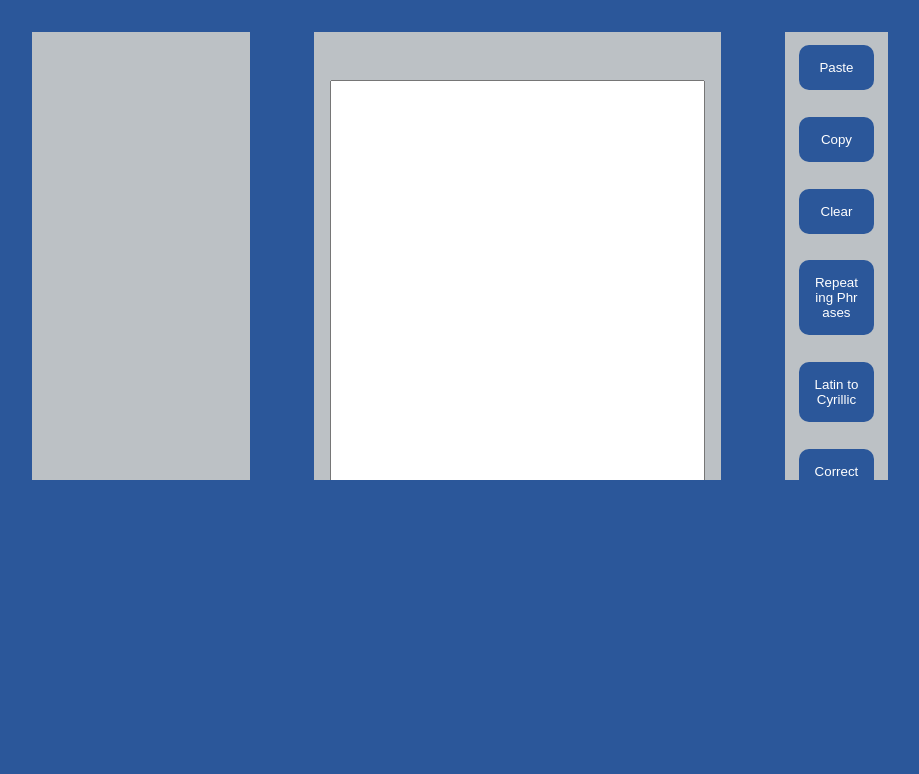
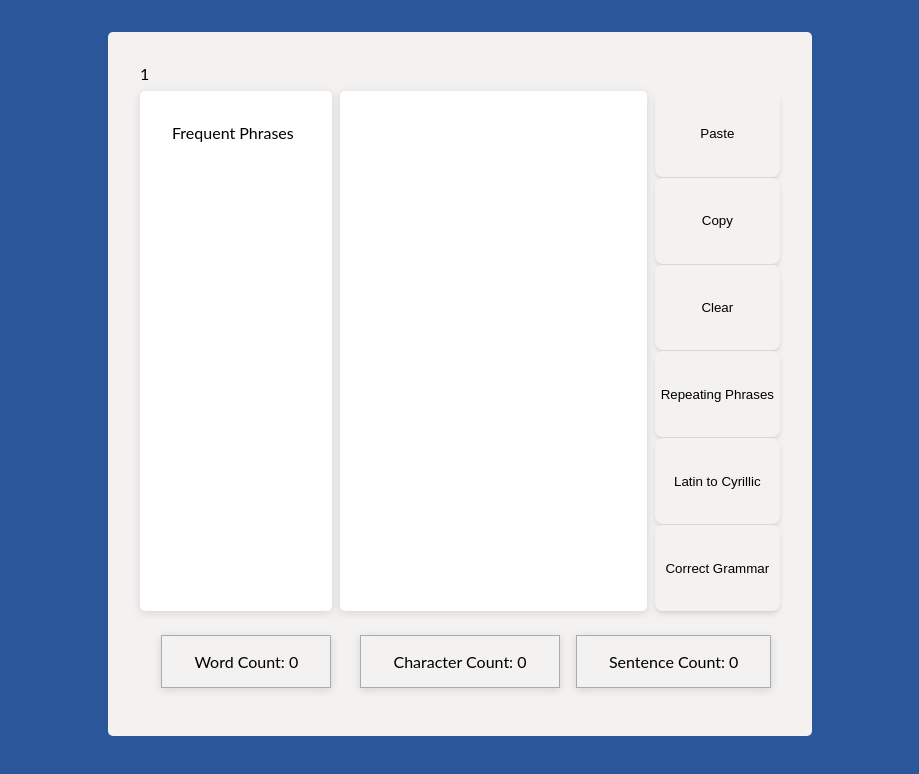
Before and after one commit to dragoslavIvkovic/TEXT-TOOLS, a plain HTML site: page src/index.html in a window 1280 px wide. Shown: the whole page, without its empty margins (180-1099 px from the left). Drawn offline with Linux system fonts and the light colour scheme.

```diff
--- a/src/index.html
+++ b/src/index.html
@@ -8,31 +8,33 @@
     <link rel="stylesheet" href="style.css">
   </head>
   <body>
-
-  <section class='FlexContainer'>
-            <div id="output"></div>
-            <div id="text-area-and-buttons-container" >
-   <div id="counters">
-      <div id="output-count" >
-        <p id="word-count"></p>
-        <p id="character-count"></p>
-        <p id="sentence-count"></p>
-      </div>
-    </div>
-    <textarea id="text-area"></textarea>
-  </div>
-  <div id="buttons" >
+<section class="layout">
+  <div class="header">1</div>
+   <div id="output" class="leftSide">Frequent Phrases</div>
+   <textarea class="body" id="text-area"></textarea>
+    <div id="rightSide" >
       <button id="paste-button">Paste</button>
       <button id="copy-button">Copy</button>
       <button id="clear-button">Clear</button>
       <button id="phrase-button">Repeating Phrases</button>
       <button id="latToCyr-button">Latin to Cyrillic</button>
       <button id="correctGrammar-button">Correct Grammar</button>
-  </div></div>
-        </section>
+  </div>
+   <div id="footer">
+        <p id="word-count">Word Count: 0</p>
+        <p id="character-count">Character Count: 0</p>
+        <p id="sentence-count">Sentence Count: 0</p>
+    </div>
+  </div>
+</section>
 
 
 
-	<script type="module" src="index.js"></script>
+
+
+
+
+
+  <script type="module" src="index.js"></script>
   </body>
 </html>
--- a/src/index.js
+++ b/src/index.js
@@ -14,7 +14,7 @@
     const wordCount = textArea.value.trim().split(/\s+/).length;
     wordCountEl.innerText = textArea.value.length === 0 ? `Word Count: 0` : `Word Count: ${wordCount}`;
     const characterCount = textArea.value.length;
-    characterCountEl.innerText =  `Character Count: ${characterCount}`;
+    characterCountEl.innerText = `Character Count: ${characterCount}`;
     const sentences = textArea.value.split(".");
     const sentenceCount = textArea.value.length === 0 ? 0 : sentences.length;
     sentenceCountEl.innerText = `Sentence Count: ${sentenceCount}`;
@@ -206,7 +206,6 @@
 
 
   textArea.addEventListener("input", updateCounts);
-
   pasteButton.addEventListener("click", pasteText);
   copyButton.addEventListener("click", copyText);
   clearButton.addEventListener("click", removeText);
--- a/src/style.css
+++ b/src/style.css
@@ -1,8 +1,14 @@
 :root {
-  --bg-color: #2b579a;
-  --btn-color: #bcc1c5;
-  --bg2-color: #f3f2f1;
+  --blue-bg: #2b579a;
+  /* --blue-dark: #0d3976; */
+  --blue: #1c75e6;
+  /* --blue-light: #6db0ff; */
+  /* --gray-dark: #bcbcbc; */
+  --gray-mid: #f3f2f1;
+  /* --gray-light: #f8f8f8; */
+  --gray-darker: #a1acb5;
   --text-color: #fb3640;
+  --box-shadow: rgba(99, 99, 99, 0.2) 0px 2px 8px 0px;
 }
 
 @import url("https://fonts.googleapis.com/css2?family=Lato:ital,wght@0,100;0,300;0,400;0,700;0,900;1,400;1,700;1,900&family=Open+Sans:ital,wght@0,400;0,800;1,400;1,800&family=Oswald:wght@400;500;600;700&family=Roboto+Slab:wght@400;700;800;900&family=Roboto:ital,wght@0,300;0,400;0,500;0,700;0,900;1,300;1,400;1,500;1,700;1,900&display=swap");
@@ -11,99 +17,93 @@
   font-family: "Lato", sans-serif;
   margin: 0;
   font-size: 1rem;
-  padding: 0;
+  padding: 2rem;
   /* min-height: 80vh; */
   box-sizing: border-box;
-  background-color: var(--bg-color);
+  background-color: var(--blue-bg);
   display: flex;
   align-items: center;
   justify-content: center;
 }
 
-.FlexContainer {
-  display: flex;
-  flex-wrap: nowrap;
-  justify-content: center;
-  align-items: flex-start;
-  align-content: center;
-  width: 80vw;
-  height: 60vh;
-  overflow: hidden;
-  flex-direction: row;
+.layout {
+  width: 50vw;
+  height: 80vh;
+  display: grid;
+  border-radius: 5px;
+  background-color: var(--gray-mid);
+  padding: 2rem;
+  grid:
+    "header header header" auto
+    "leftSide body rightSide" 1fr
+    "footer footer footer" auto
+    / auto 1fr auto;
+  gap: 8px;
 }
 
-.FlexContainer div {
-  margin: 2em;
-  background-color: var(--btn-color);
+.header {
+  grid-area: header;
+}
+.leftSide {
+  grid-area: leftSide;
+  width: 10vw;
+  background-color: white;
+  padding: 2em;
+  overflow-y: scroll;
+  border-radius: 5px;
+  box-shadow: var(--box-shadow);
+}
+.body {
+  grid-area: body;
+}
+#rightSide {
+  grid-area: rightSide;
+  display: grid;
+  grid-template-columns: auto;
+  grid-template-rows: auto;
+  gap: 1px 1px;
+  grid-auto-flow: row;
+}
+#footer {
+  grid-area: footer;
+  background-color: var(--gray-mid);
+  display: grid;
+  grid-template-columns: 1fr 1fr 1fr;
+  gap: 1px 1px;
+  justify-items: center;
 }
 
-#text-area-and-buttons-container {
-  position: sticky;
-  top: 0;
-  height: 60vh;
-
-  padding: 1rem;
-  display: flex;
-  flex-direction: column;
-  align-items: center;
-  justify-content: center;
-}
-
-#counters {
-  margin: 0;
-}
-#counters p {
-  margin-inline: 1vw;
-  font-family: "Open Sans", sans-serif;
-  font-weight: 800;
-}
-#output-count {
-  display: flex;
-  flex-direction: row;
-  justify-content: space-between;
-  margin: 0;
-}
-
-#output {
-  overflow-y: scroll;
-  padding: 2em;
-  width: 15%;
-  height: 60vh;
-}
-#output h4 {
-  font-family: "Lato", sans-serif;
-  font-weight: 900;
-  text-transform: capitalize;
-}
-#buttons {
-  position: sticky;
-  top: 0;
-  width: 10%;
-  display: flex;
-  flex-direction: column;
+#footer p {
+  padding: 1em 2em;
+  border: 1px solid var(--gray-darker);
+  box-shadow: var(--box-shadow);
 }
 
 textarea {
-  font-family: "Open Sans", sans-serif;
-  width: 25vw;
-  height: 60vh;
-
   padding: 2em;
+  box-shadow: var(--box-shadow);
+  border: none;
+  overflow: auto;
+  outline: none;
+  border-radius: 5px;
+  resize: none; /*remove the resize handle on the bottom right*/
 }
 
-#text-area:focus {
-  outline: none !important;
-  border: 1px solid var(--btn-color);
-  box-shadow: 0 0 10px var(--btn-color);
+button {
+  align-items: center;
+  background: var(--gray-mid);
+  border: 0 solid var(--gray-darker);
+  box-shadow: 0 4px 6px -1px rgba(0, 0, 0, 0.1),
+    0 2px 4px -1px rgba(0, 0, 0, 0.06);
+  box-sizing: border-box;
+  display: inline-flex;
+  justify-content: center;
+  overflow-wrap: break-word;
+  text-decoration: none;
+  width: auto;
+  border-radius: 8px;
+  cursor: pointer;
+  user-select: none;
+  -webkit-user-select: none;
+  touch-action: manipulation;
 }
-button {
-  margin: 1em;
-  background-color: var(--bg-color);
-  color: #fff;
-  border: none;
-  border-radius: 10px;
-  padding: 15px;
-  word-break: break-all;
-  min-height: 30px;
-  min-width: 5vw;
-}
```
Lines whose indentation alone changed are shown as unchanged.
